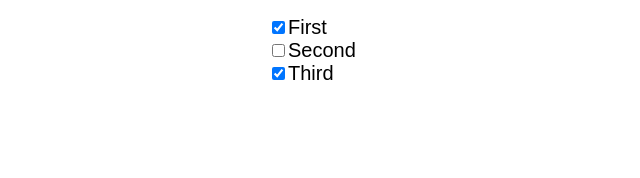
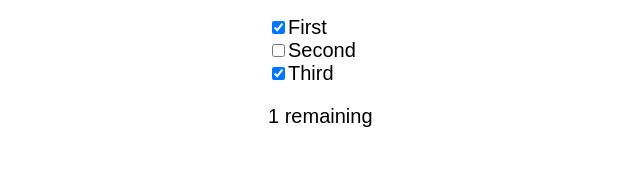
Before and after one commit to prfraser/react-emoji-dos, a React (Create React App) app: page / in a window 1280 px wide. Shown: the top 178 px of the page, without its empty margins (132-772 px from the left). Built offline with nearby package versions, Linux system fonts and the light colour scheme.

Commit message:
Refactor to use external state
This allows us to ask that state questions:
e.g. How many items are currently incomplete?

```diff
--- a/src/App.js
+++ b/src/App.js
@@ -1,14 +1,25 @@
 import React, { Component } from 'react';
 import './App.css';
 import TodoItem from './components/TodoItem'
+
+const items = [
+  { description: 'First', completed: true },
+  { description: 'Second', completed: false },
+  { description: 'Third', completed: true }
+]
+
+const incompletedCount = (items) => items.filter((item) => item.completed == false).length
 
 class App extends Component {
   render() {
     return (
       <div className="App">
-        <TodoItem completed={ true } description='First' />
-        <TodoItem completed={ false } description='Second' />
-        <TodoItem completed={ true } description='Third' />
+        {
+          items.map((item, index) => (
+            <TodoItem key={ index } { ...item } />
+          ))
+        }
+        <p>{ incompletedCount(items) } remaining</p>
       </div>
     );
   }
```
